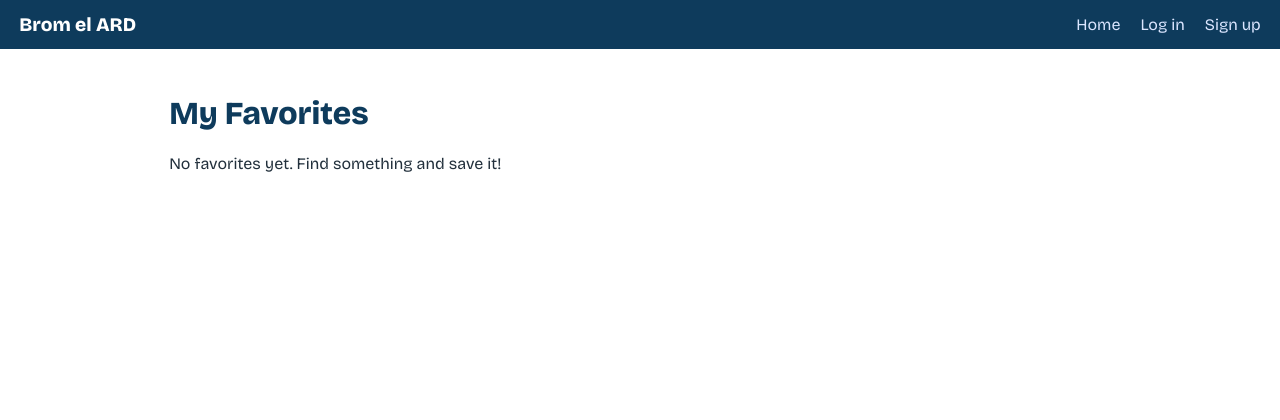
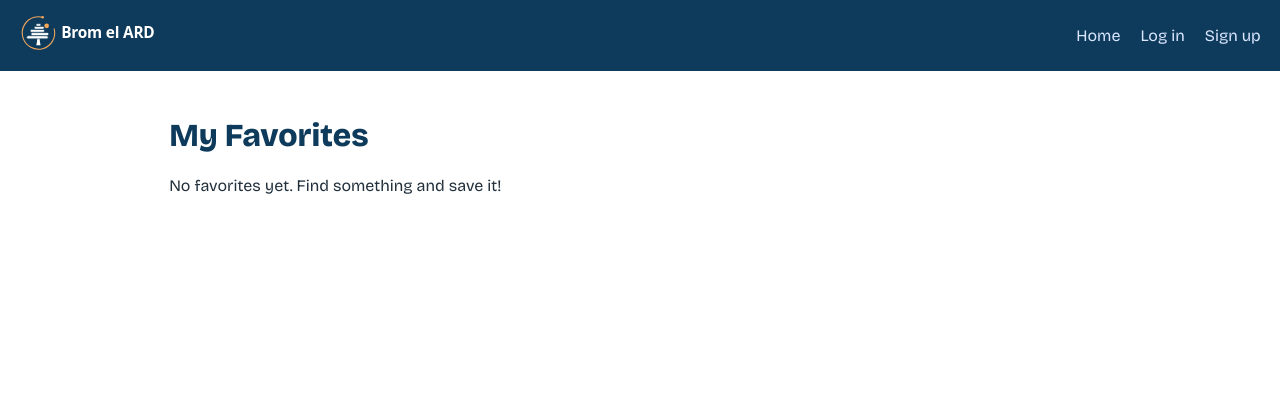
Before and after one commit to Domenico-Labaki/team-adr-project, a Flask app: page /favorites in a window 1280 px wide. Shown: the top 420 px of the page. Run offline with Flask 3, Linux system fonts and the light colour scheme; the visitor is signed in with stand-in values (Sample User, id 1); some libraries are stand-ins or nearby versions.

Commit message:
"Added logo to the project"

```diff
--- a/templates/base.html
+++ b/templates/base.html
@@ -14,7 +14,7 @@
 </head>
 <body class="{% block body_class %}{% endblock %}">
   <header class="nav">
-    <a class="brand" href="{{ url_for('home') }}">Brom el ARD</a>
+    <a class="brand" href="{{ url_for('home') }}"><img src="{{ url_for('static', filename='images/logo.svg') }}" alt="Brom el ARD" width="150" height="40"></a>
     <nav aria-label="Main navigation">
       <a href="{{ url_for('home') }}">Home</a>
       {% if current_user %}
```
Also changed, not shown: static/images/logo.svg (added).
